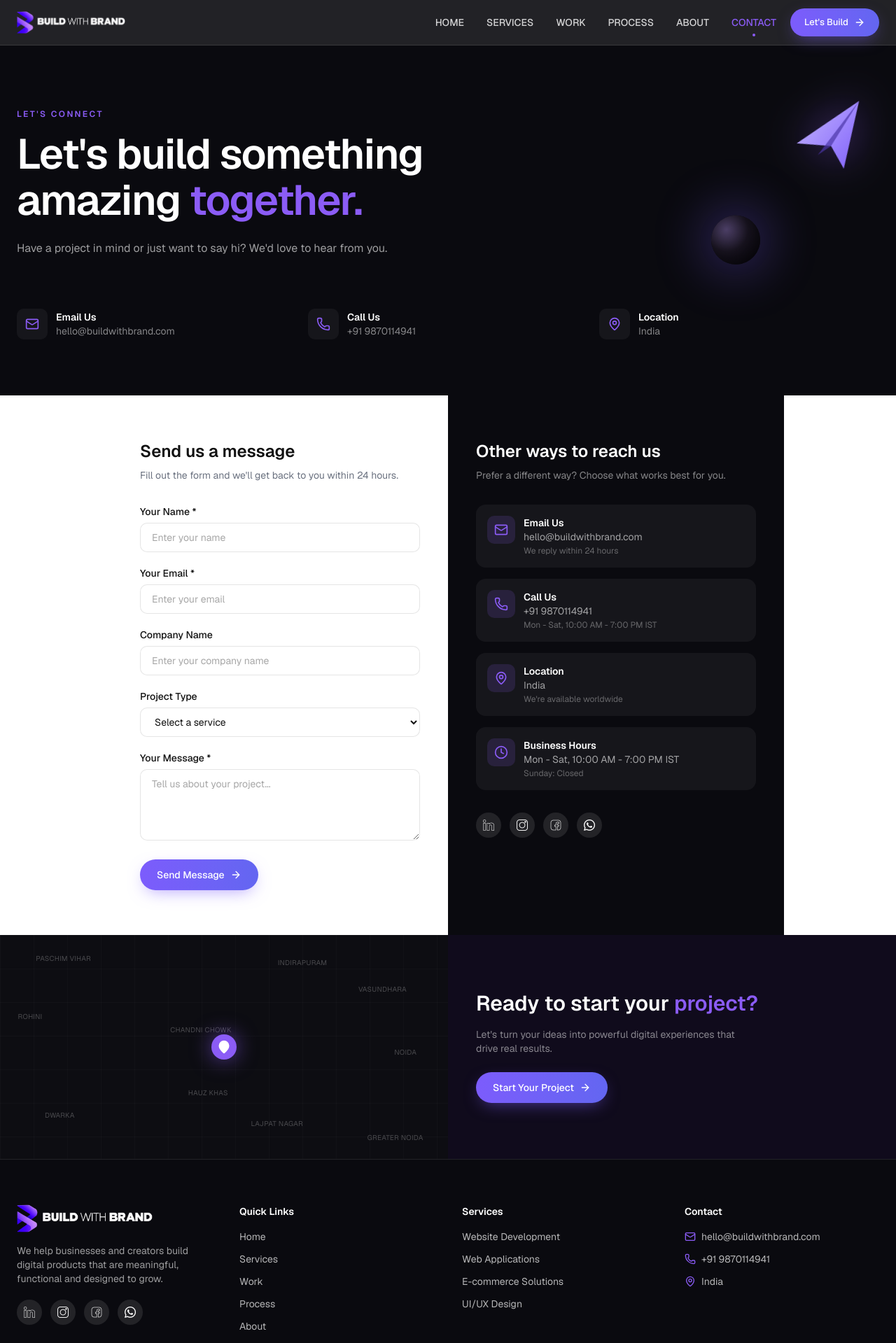
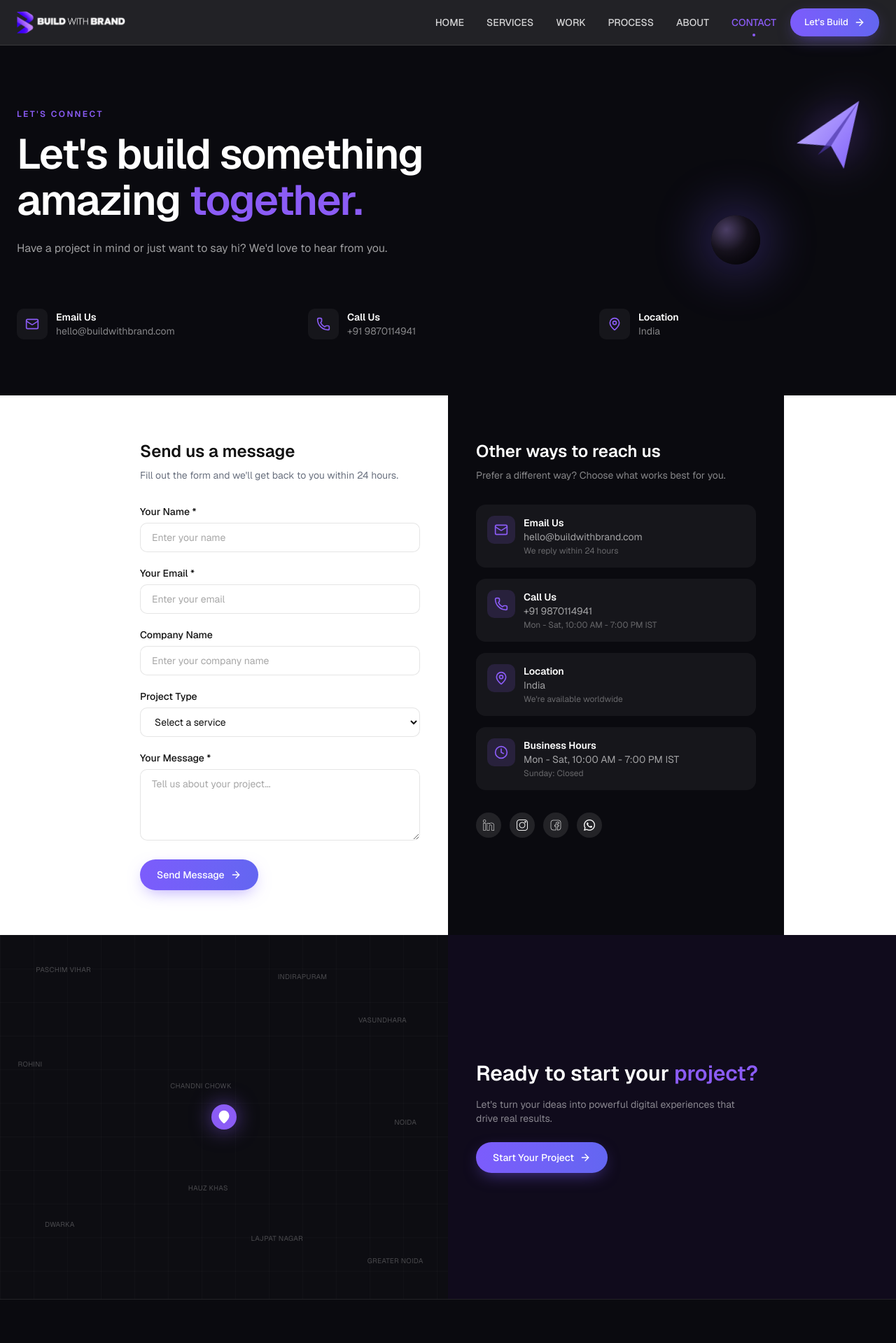
Before and after one commit to rawat-nikhil/build-with-brand, a Next.js app: page /contact in a window 1280 px wide. Shown: the top 1919 px of the page at 70% size. Built offline with nearby package versions, Linux system fonts and the light colour scheme.

Commit message:
style: mobile screen fixes on map section

```diff
--- a/src/components/organisms/map-cta-section/map-cta-section.scss
+++ b/src/components/organisms/map-cta-section/map-cta-section.scss
@@ -1,7 +1,7 @@
 @reference "#globals.css";
 
 .map-cta-section {
-  @apply grid max-w-full grid-cols-1 lg:grid-cols-2;
+  @apply grid max-w-full h-auto lg:h-130 grid-cols-1 lg:grid-cols-2;
 
   &__panel {
     @apply flex flex-col justify-center gap-4 bg-brand-bg-panel px-6 py-16 text-white sm:px-10;
```
